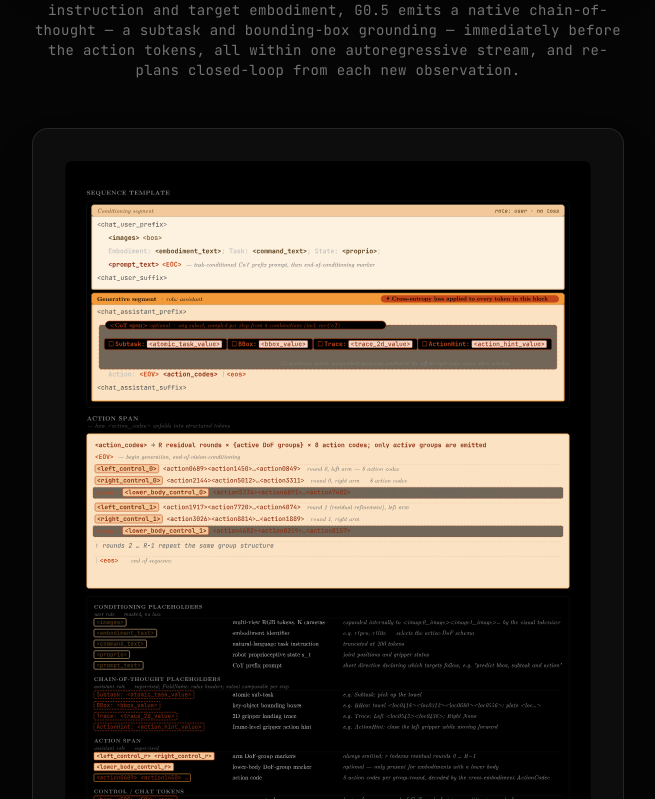
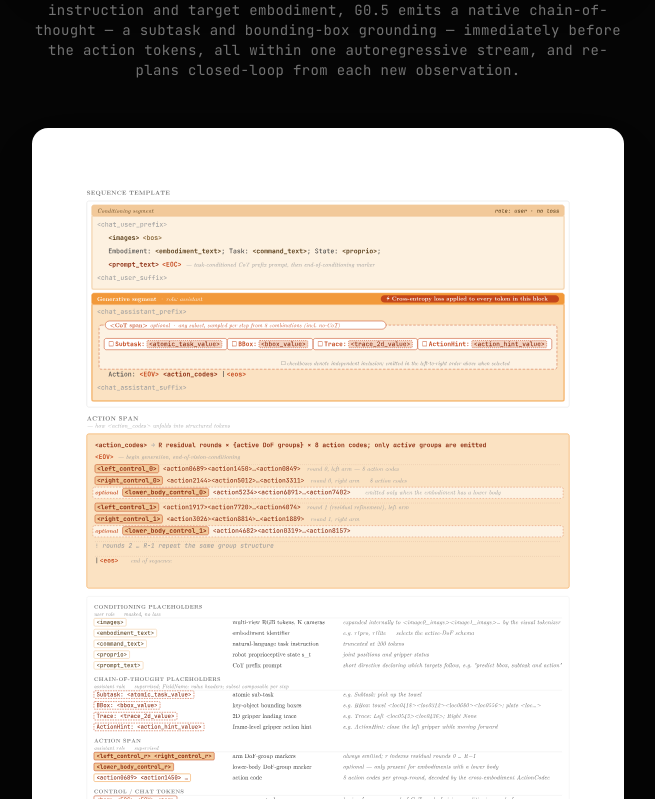
Before and after one commit to OpenGalaxea/G05, a React (Vite) app: page / in a window 1280 px wide. Shown: the part 7401-8200 px from the top of the page, without its empty margins (312-967 px from the left). Built offline with nearby package versions, Linux system fonts and the light colour scheme.

Commit message:
Fig 2: keep token_template in original colors on a white card
The dark recolor washed out the token template and hurt legibility. Revert to
the original-color SVG (crisp vector from token_template.pdf) on a white card.

Co-Authored-By: Claude Opus 4.8 <noreply@anthropic.com>

```diff
--- a/src/components/InteractiveDiagram.tsx
+++ b/src/components/InteractiveDiagram.tsx
@@ -28,7 +28,7 @@ export function InteractiveDiagram() {
 
       {/* Token sequence template */}
       <figure className="my-12">
-        <div className="bg-[#0d0d0d] rounded-2xl p-5 md:p-8 border border-white/10 shadow-2xl">
+        <div className="bg-white rounded-2xl p-5 md:p-8 border border-white/10 shadow-2xl">
           <img
             src="images/token_template.svg"
             alt="G0.5 token sequence template: conditioning and generative segments"
```
Also changed, not shown: public/images/token_template.svg.
